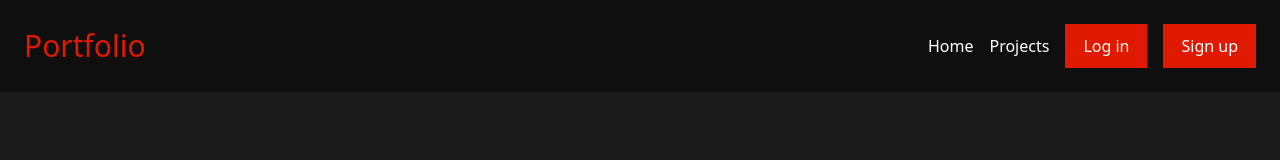
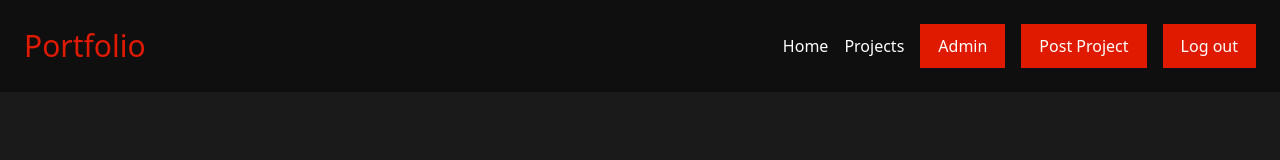
Before and after one commit to shim369/Nuxt-DRF, a Nuxt app in the folder frontend/: page / in a window 1280 px wide. Shown: the top 160 px of the page. Built offline with nearby package versions, Linux system fonts and the light colour scheme.

Commit message:
update layouts

```diff
--- a/frontend/layouts/default.vue
+++ b/frontend/layouts/default.vue
@@ -1,3 +1,9 @@
+<script setup>
+import { useUserStore } from '@/store/user'
+
+const userStore = useUserStore()
+</script>
+
 <template>
     <div class="bg-black-orign">
         <header class="w-full bg-[#0f0f0f] p-6 flex items-center justify-between">
@@ -6,12 +12,28 @@
             <div class="flex items-center space-x-4">
                 <NuxtLink to="/" class="text-white">Home</NuxtLink>
                 <NuxtLink to="/projects" class="text-white">Projects</NuxtLink>
+
+                <template v-if="userStore.user.isAuthenticated">
+                    <NuxtLink to="/admin"
+                        class="text-white bg-[#E01A00] py-2 px-4 border-2 border-[#E01A00] hover:bg-transparent hover:text-[#E01A00] hover:border-2 hover:border-[#E01A00]">
+                        Admin</NuxtLink>
+                    <NuxtLink to="/post"
+                        class="text-white bg-[#E01A00] py-2 px-4 border-2 border-[#E01A00] hover:bg-transparent hover:text-[#E01A00] hover:border-2 hover:border-[#E01A00]">
+                        Post Project</NuxtLink>
+                    <NuxtLink to="/logout"
+                        class="text-white bg-[#E01A00] py-2 px-4 border-2 border-[#E01A00] hover:bg-transparent hover:text-[#E01A00] hover:border-2 hover:border-[#E01A00]">
+                        Log out</NuxtLink>
+                </template>
+
+                <template v-else>
                     <NuxtLink to="/login"
                         class="text-white bg-[#E01A00] py-2 px-4 border-2 border-[#E01A00] hover:bg-transparent hover:text-[#E01A00] hover:border-2 hover:border-[#E01A00]">
                         Log in</NuxtLink>
                     <NuxtLink to="/signup"
                         class="text-white bg-[#E01A00] py-2 px-4 border-2 border-[#E01A00] hover:bg-transparent hover:text-[#E01A00] hover:border-2 hover:border-[#E01A00]">
                         Sign up</NuxtLink>
+                </template>
+
             </div>
         </header>
         <div class="min-h-screen text-white">
@@ -23,6 +45,8 @@
     </div>
 </template>
 
-<style scoped>.bg-black-orign {
+<style scoped>
+.bg-black-orign {
     background-image: radial-gradient(circle at center center, transparent, rgb(33, 33, 33)), repeating-linear-gradient(135deg, rgb(33, 33, 33) 0px, rgb(33, 33, 33) 2px, transparent 2px, transparent 10px, rgb(33, 33, 33) 10px, rgb(33, 33, 33) 11px, transparent 11px, transparent 21px), repeating-linear-gradient(45deg, rgb(47, 47, 47) 0px, rgb(47, 47, 47) 4px, transparent 4px, transparent 8px), linear-gradient(90deg, rgb(33, 33, 33), rgb(33, 33, 33));
-}</style>
+}
+</style>
```
Lines whose indentation alone changed are shown as unchanged.
